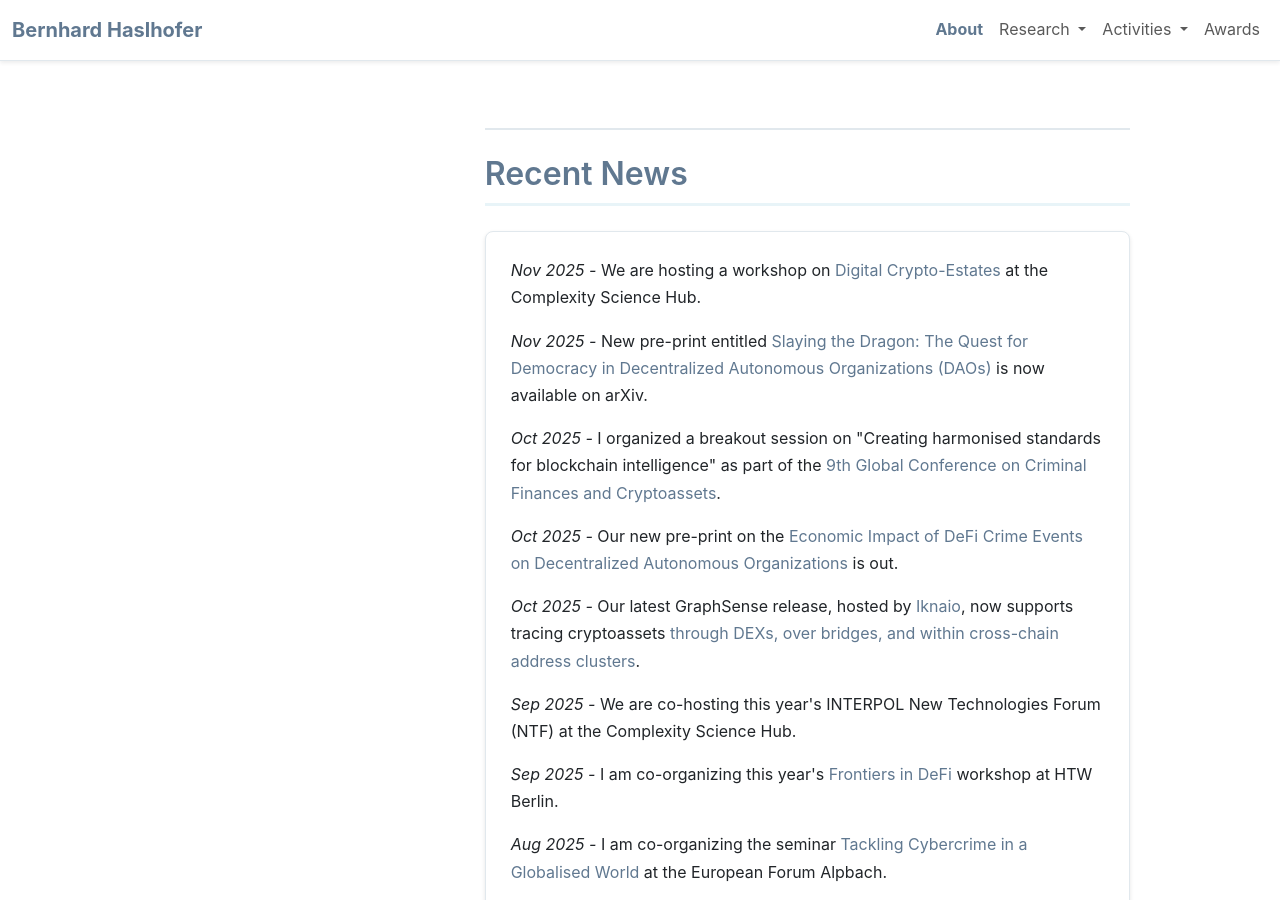
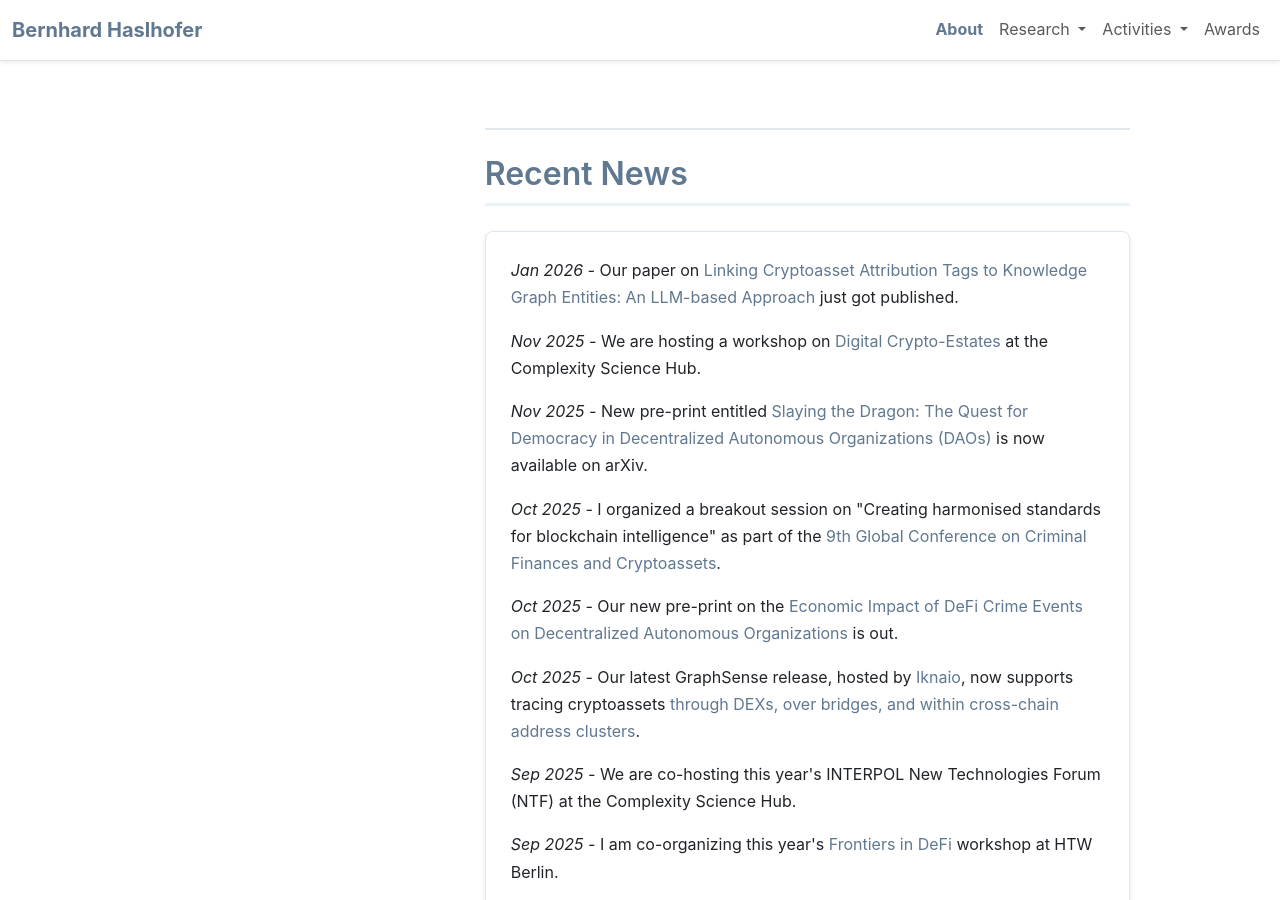
Before and after one commit to behas/behas.github.com, a Jekyll site: the page built from index.html, in a window 1280 px wide and 900 px high, scrolled down 960 px. Built offline with Jekyll 4.4.1, drawn with Linux system fonts in a browser that asks for light colours; a style sheet for code colours, icons or effects is not loaded.

Commit message:
news update

```diff
--- a/_data/news.yml
+++ b/_data/news.yml
@@ -1,3 +1,9 @@
+- date: 2026-01-06
+  news: |
+    Our paper on
+    <a href="https://arxiv.org/abs/2502.10453" target="_blank">Linking Cryptoasset Attribution Tags to Knowledge Graph Entities: An LLM-based Approach</a>
+    just got published.
+
 - date: 2025-11-20
   news: |
     We are hosting a workshop on <a href="https://csh.ac.at/events/digitale-krypto-verlassenschaften/" target="_blank">Digital Crypto-Estates</a> at the Complexity
```
